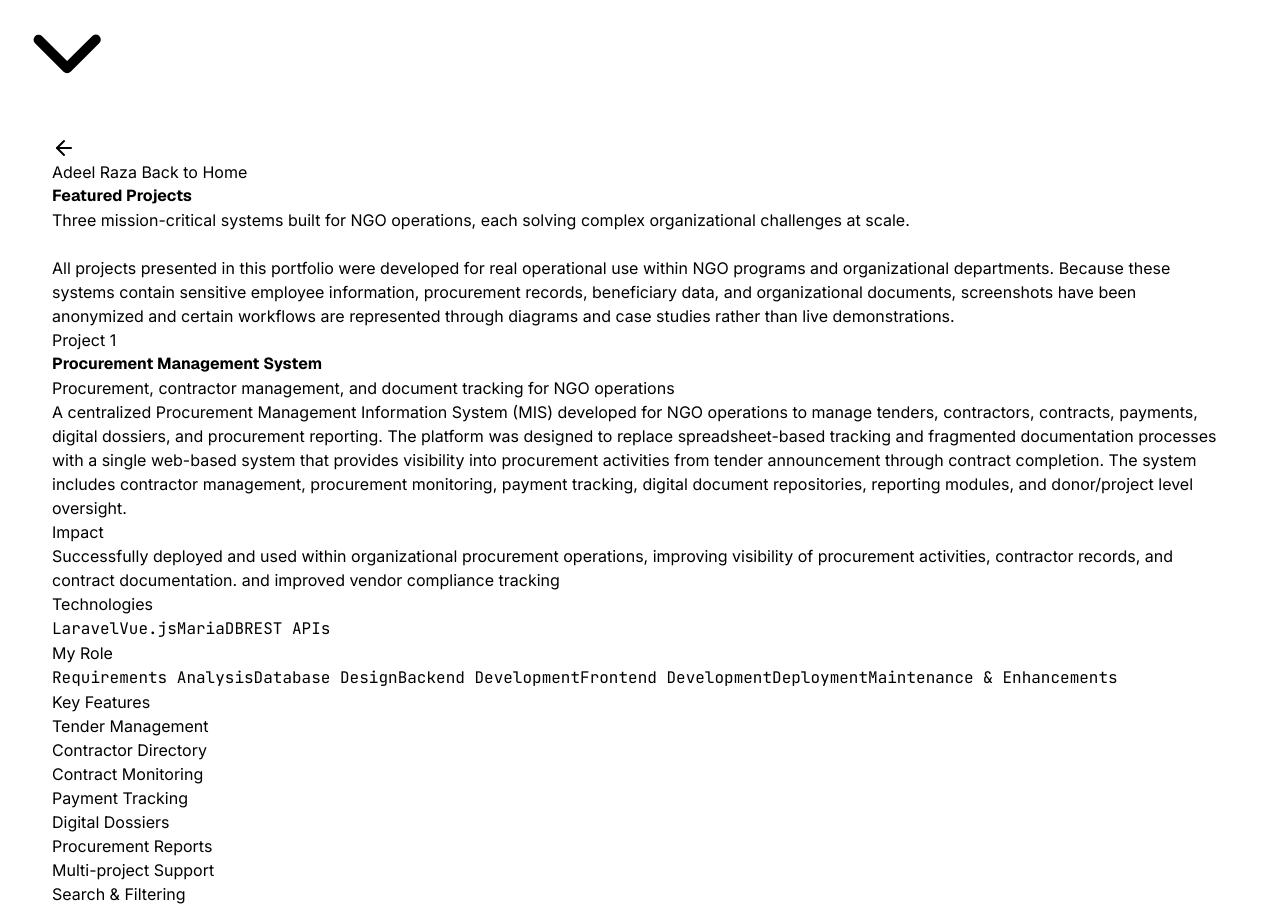
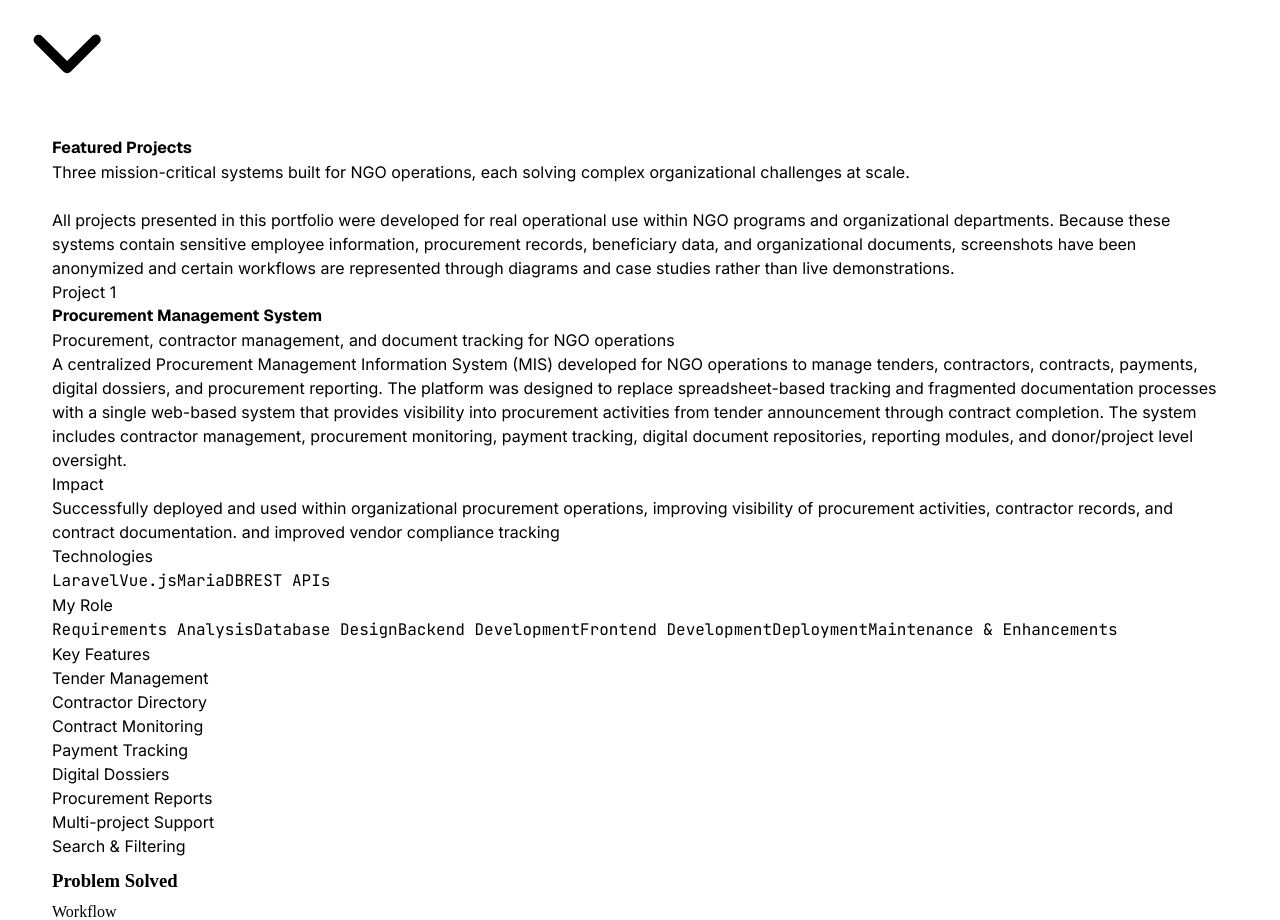
Before and after one commit to adeel-raza-azeemi/portfolio, a JavaScript app in the folder client/: page /projects in a window 1280 px wide. Shown: the part 900-1820 px from the top of the page. Built offline with nearby package versions, Linux system fonts and the light colour scheme.

Commit message:
Correction 2026-06-26 12:55

```diff
--- a/client/src/pages/Projects.vue
+++ b/client/src/pages/Projects.vue
@@ -1,18 +1,5 @@
 <template>
   <div class="min-h-screen bg-background">
-    <!-- Navigation -->
-    <nav class="sticky top-0 z-50 bg-white/80 backdrop-blur-md border-b border-border">
-      <div class="container py-4 flex items-center justify-between">
-        <RouterLink to="/" class="flex items-center gap-2 hover:opacity-70 transition-opacity">
-          <ArrowLeft class="w-5 h-5 text-primary" />
-          <span class="font-bold text-lg text-primary">Adeel Raza</span>
-        </RouterLink>
-        <RouterLink to="/" class="text-sm font-medium text-foreground hover:text-accent transition-colors">
-          Back to Home
-        </RouterLink>
-      </div>
-    </nav>
-
     <!-- Header -->
     <section class="py-16 md:py-24 bg-white border-b border-border">
       <div class="container">
```
Also changed, not shown: client/public/404.html (+15 -4 lines).
